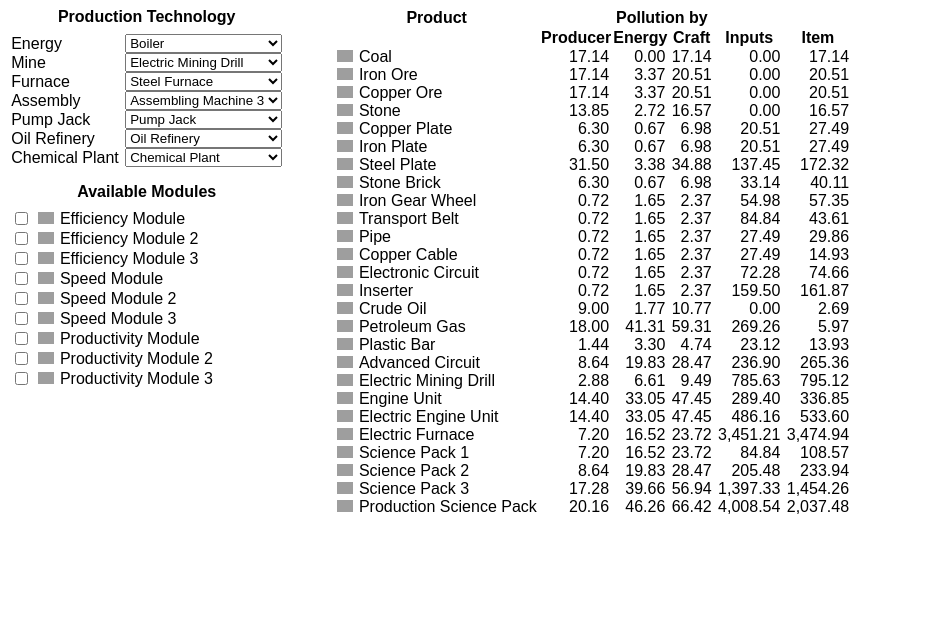
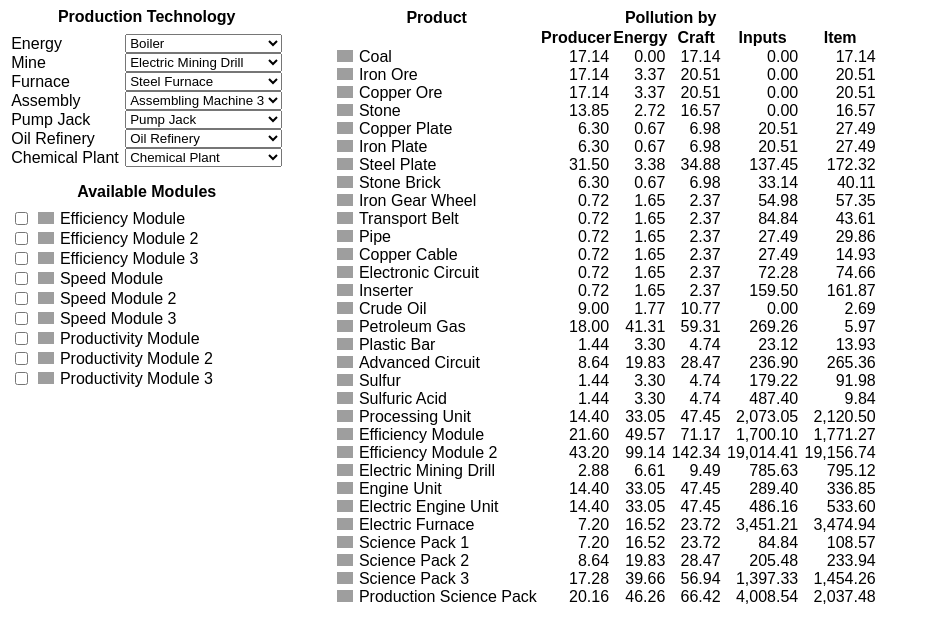
Before and after one commit to meriton42/factorio-optimizer, an Angular app: page / in a window 1280 px wide. Shown: the top 642 px of the page, without its empty margins (0-927 px from the left). Built offline with nearby package versions, Linux system fonts and the light colour scheme; grey boxes are pictures that could not be loaded.

Commit message:
added efficiency module 1 and 2

```diff
--- a/src/app/crafts.ts
+++ b/src/app/crafts.ts
@@ -15,12 +15,17 @@
 	| "inserter"
 	| "crudeOil"
 	| "petroleumGas"
+	| "sulfuricAcid"
+	| "sulfur"
 	| "plasticBar"
 	| "advancedCircuit"
+	| "processingUnit"
 	| "electricMiningDrill"
 	| "engineUnit"
 	| "electricEngineUnit"
 	| "electricFurnace"
+	| "efficiencyModule"
+	| "efficiencyModule2"
 	| "sciencePack1"
 	| "sciencePack2"
 	| "sciencePack3"
@@ -260,6 +265,31 @@
 				plasticBar: 2,
 			}
 		},
+		processingUnit: {
+			time: 10,
+			consumes: {
+				advancedCircuit: 2,
+				electronicCircuit: 20,
+				sulfuricAcid: 5,
+			}
+		},
+		efficiencyModule: {
+			time: 15,
+			consumes: {
+				advancedCircuit: 5,
+				electronicCircuit: 5,
+			},
+			placeable: true,
+		},
+		efficiencyModule2: {
+			time: 30,
+			consumes: {
+				advancedCircuit: 5,
+				efficiencyModule: 4,
+				processingUnit: 5,
+			},
+			placeable: true
+		},
 		electricMiningDrill: {
 			time: 2,
 			consumes: {
@@ -350,5 +380,20 @@
 				petroleumGas: 1,
 			}
 		},
+		sulfur: {
+			time: 1,
+			produces: 2,
+			consumes: {
+				petroleumGas: 30,
+			}
+		},
+		sulfuricAcid: {
+			time: 1,
+			produces: 50,
+			consumes: {
+				ironPlate: 1,
+				sulfur: 5,
+			}
+		}
 	}
 }
```
